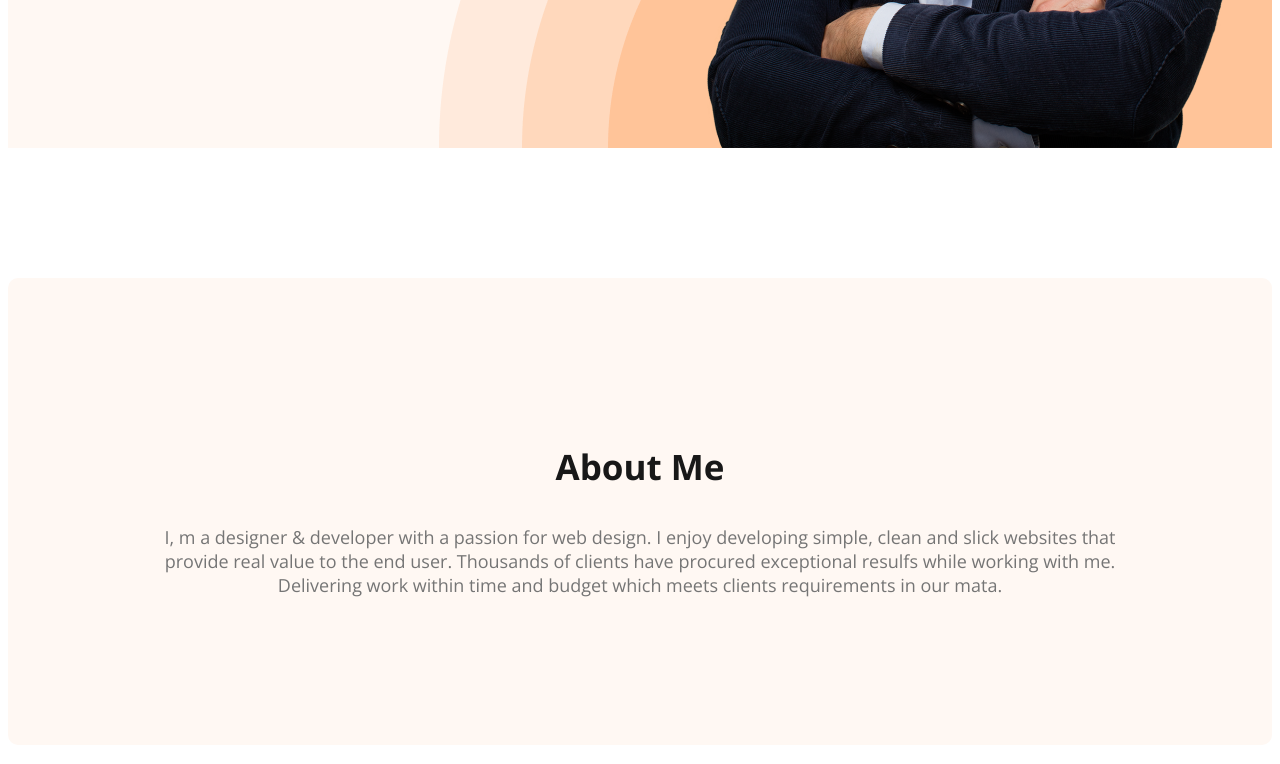
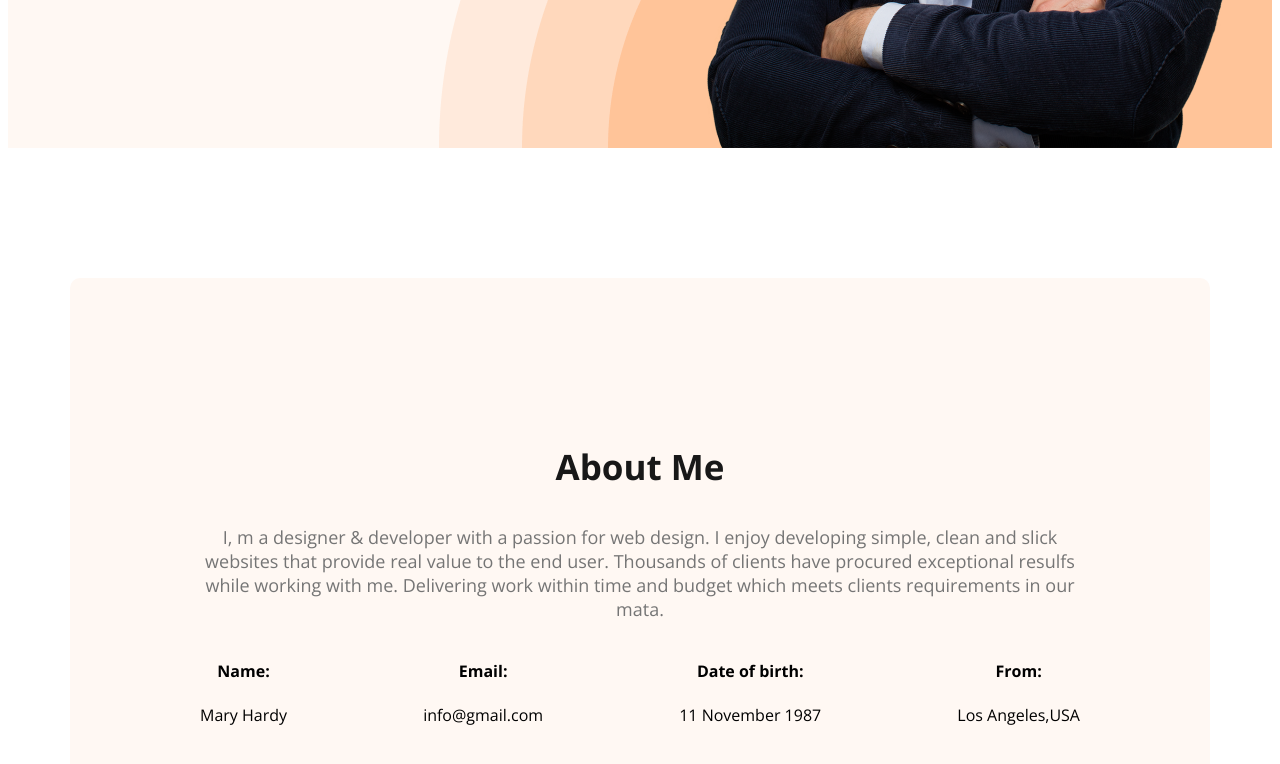
Before and after one commit to Khairabul/webdeveloper-portfolio, a plain HTML site: page index.html in a window 1280 px wide. Shown: the part 717-1481 px from the top of the page. Drawn offline with nearby package versions, Linux system fonts and the light colour scheme.

Commit message:
about container

```diff
--- a/index.html
+++ b/index.html
@@ -38,6 +38,26 @@
             <p class="section-description">
                 I, m a designer & developer with a passion for web design. I enjoy developing simple, clean and slick websites that provide real value to the end user. Thousands of clients have procured exceptional resulfs while working with me. Delivering work within time and budget which meets clients requirements in our mata.
             </p>
+            <!-- .about-info*4>h4.info-title+p.info-description -->
+            <div class="about-info-container">
+                <div class="about-info">
+                    <h4 class="info-title">Name:</h4>
+                    <p class="info-description">Mary Hardy</p>
+                </div>
+                <div class="about-info">
+                    <h4 class="info-title">Email:</h4>
+                    <p class="info-description">info@gmail.com</p>
+                </div>
+                <div class="about-info">
+                    <h4 class="info-title">Date of birth:</h4>
+                    <p class="info-description">11 November 1987</p>
+                </div>
+                <div class="about-info">
+                    <h4 class="info-title">From:</h4>
+                    <p class="info-description">Los Angeles,USA</p>
+                </div>
+
+            </div>
         </section>
 
     </main>
--- a/styles/portfolio.css
+++ b/styles/portfolio.css
@@ -102,6 +102,12 @@ nav a {
 
 /* main section styles */
 
+main{
+    max-width: 1140px;
+    margin:0 auto; /*we can use justyfy content. margin: auto means divided by same px from both side.
+    /* justify-content: center; */
+}
+
 /* about section styles */
 .about {
     padding: 130px;
@@ -109,3 +115,10 @@ nav a {
     background: #FFF8F3;
     margin: 130px 0;
 }
+.about-info-container{
+    display: flex;
+    justify-content: space-between;
+}
+.about-info{
+    text-align: center;
+}
```
